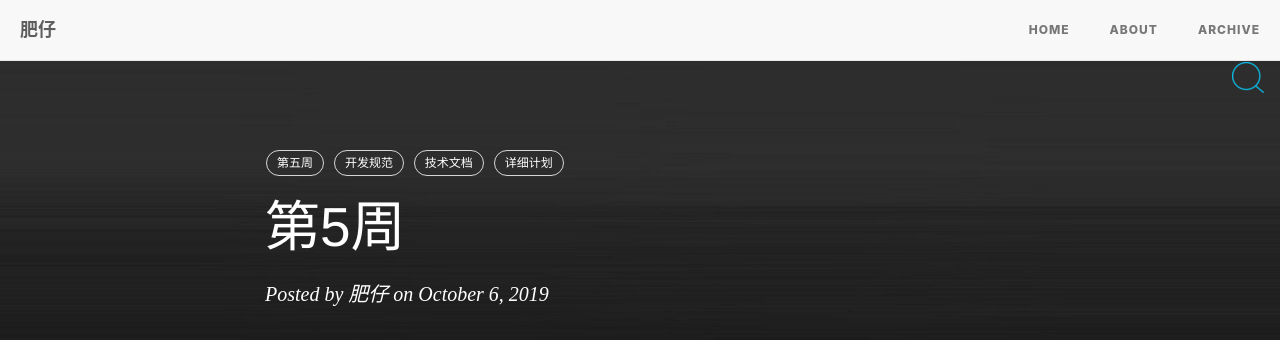
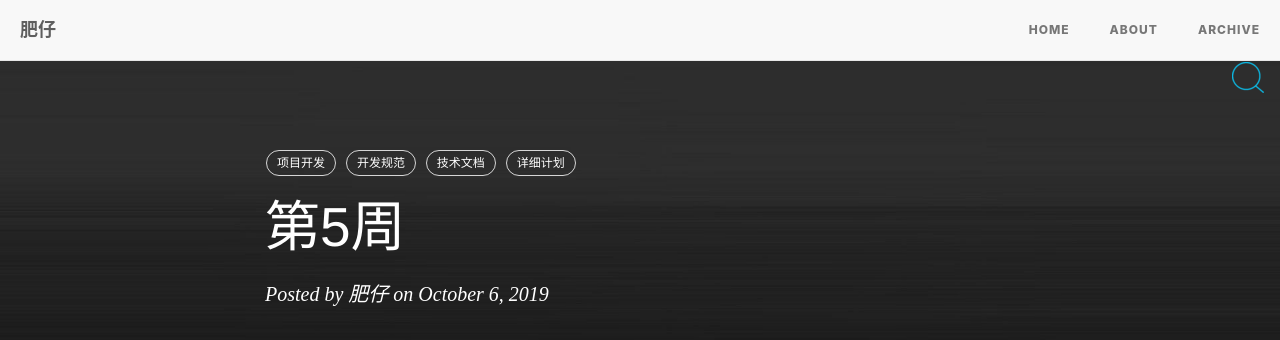
Before and after one commit to daniao2017/daniao2017.github.io, a Jekyll site: the page built from _posts/2019-10-06-fiveth_week.md, in a window 1280 px wide and 900 px high. Shown: the top 340 px of the window. Built offline with Jekyll 4.4.1, drawn with Linux system fonts in a browser that asks for light colours; nearby versions of some CDN libraries; comment, search, counter and statistics services are not loaded.

Commit message:
Update 2019-10-06-fiveth_week.md

```diff
--- a/_posts/2019-10-06-fiveth_week.md
+++ b/_posts/2019-10-06-fiveth_week.md
@@ -5,7 +5,7 @@ date:       2019-10-06
 author:     肥仔
 catalog: true
 tags:
-    - 第五周
+    - 项目开发
     - 开发规范
     - 技术文档
     - 详细计划
```
